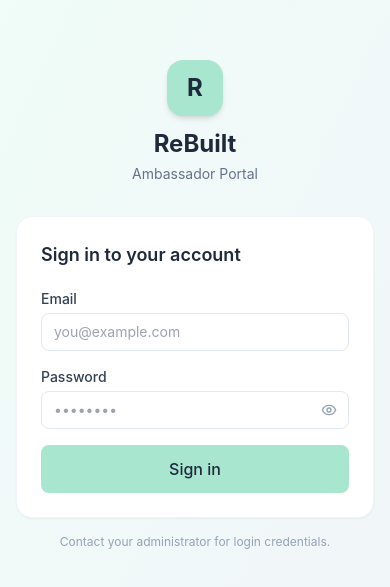
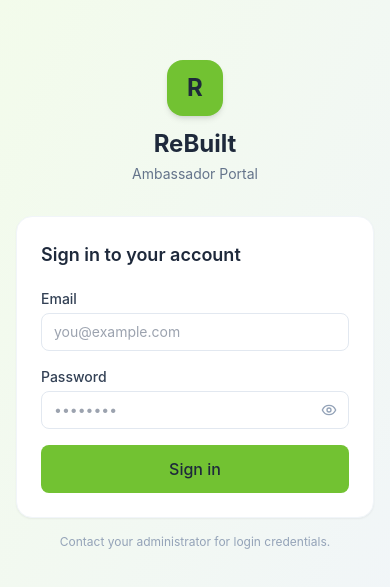
Before and after one commit to Dmachin7/rebuilt-ambassador, a React (Vite) app in the folder client/: page /login in a window 390 px wide. Shown: the part 117-704 px from the top of the page. Built offline with nearby package versions, Linux system fonts and the light colour scheme; no server answers.

Commit message:
major design changes for mobile, added logo

```diff
--- a/client/src/components/layout/AmbassadorLayout.jsx
+++ b/client/src/components/layout/AmbassadorLayout.jsx
@@ -25,8 +25,8 @@ export default function AmbassadorLayout() {
       {/* Mobile top header */}
       <header className="bg-white border-b border-slate-100 px-4 py-3 flex items-center justify-between sticky top-0 z-30">
         <div className="flex items-center gap-2">
-          <div className="w-7 h-7 bg-mint-300 rounded-lg flex items-center justify-center font-bold text-slate-800 text-xs">R</div>
-          <span className="font-semibold text-slate-800 text-sm">ReBuilt</span>
+          <img src="/rebuilt-logo.png" alt="ReBuilt Meals" className="h-8 w-8 object-contain" />
+          <span className="font-semibold text-slate-800 text-sm">ReBuilt Meals</span>
         </div>
         <div className="flex items-center gap-3">
           <NavLink to="/dashboard" className="text-xs text-slate-500 hover:text-slate-800 hidden sm:block">
--- a/client/src/index.css
+++ b/client/src/index.css
@@ -78,6 +78,21 @@
   }
 }
 
+/* FullCalendar mobile */
+@media (max-width: 639px) {
+  .fc .fc-toolbar {
+    flex-wrap: wrap;
+    gap: 0.5rem;
+  }
+  .fc .fc-toolbar-title {
+    font-size: 1rem !important;
+  }
+  .fc .fc-button {
+    padding: 0.25rem 0.5rem !important;
+    font-size: 0.75rem !important;
+  }
+}
+
 /* FullCalendar mint theme overrides */
 .fc-button-primary {
   background-color: #A8E6CF !important;
--- a/client/src/pages/admin/Calendar.jsx
+++ b/client/src/pages/admin/Calendar.jsx
@@ -13,6 +13,7 @@ import { Save } from 'lucide-react';
 export default function AdminCalendar() {
   const [events, setEvents] = useState([]);
   const [loading, setLoading] = useState(true);
+  const isMobile = window.innerWidth < 640;
   const [selected, setSelected] = useState(null);
   const [pendingChanges, setPendingChanges] = useState({}); // eventId → newDate
   const [saving, setSaving] = useState(false);
@@ -140,15 +141,19 @@ export default function AdminCalendar() {
           <Card className="p-2 overflow-hidden">
             <FullCalendar
               plugins={[dayGridPlugin, timeGridPlugin, listPlugin, interactionPlugin]}
-              initialView="dayGridMonth"
-              headerToolbar={{
+              initialView={isMobile ? 'listMonth' : 'dayGridMonth'}
+              headerToolbar={isMobile ? {
+                left: 'prev,next',
+                center: 'title',
+                right: 'today',
+              } : {
                 left: 'prev,next today',
                 center: 'title',
                 right: 'dayGridMonth,timeGridWeek,listWeek',
               }}
               events={calendarEvents}
               eventClick={handleEventClick}
-              editable={true}
+              editable={!isMobile}
               eventDrop={handleEventDrop}
               height="auto"
               eventDisplay="block"
--- a/client/src/pages/admin/Dashboard.jsx
+++ b/client/src/pages/admin/Dashboard.jsx
@@ -34,7 +34,7 @@ function EventMetricsPanel({ event, onSave }) {
   return (
     <div className="mt-3 pt-3 border-t border-slate-100">
       <p className="text-xs font-medium text-slate-500 mb-2">Admin Metrics Input</p>
-      <div className="flex gap-2 items-end">
+      <div className="flex flex-wrap gap-2 items-end">
         <div className="flex-1">
           <label className="text-xs text-slate-400">Meals Sold</label>
           <input
--- a/client/src/pages/admin/EventDetail.jsx
+++ b/client/src/pages/admin/EventDetail.jsx
@@ -182,7 +182,7 @@ export default function EventDetail() {
                       <span className="text-sm font-medium text-slate-700">
                         {shift.ambassador?.firstName} {shift.ambassador?.lastName}
                       </span>
-                      <div className="flex gap-3 text-xs text-slate-500">
+                      <div className="flex flex-wrap gap-3 text-xs text-slate-500">
                         <span>🛒 {shift.report.salesCount} sales</span>
                         <span>✋ {shift.report.signupsCount} sign-ups</span>
                         {shift.report.mealsPerSale && <span>🍽 {shift.report.mealsPerSale} meals/sale</span>}
--- a/client/src/pages/admin/Events.jsx
+++ b/client/src/pages/admin/Events.jsx
@@ -203,13 +203,15 @@ export default function AdminEvents() {
       </div>
 
       {/* Filter tabs */}
-      <div className="flex gap-1 bg-slate-100 rounded-lg p-1 w-fit">
+      <div className="overflow-x-auto">
+        <div className="flex gap-1 bg-slate-100 rounded-lg p-1 w-fit min-w-max">
           {[['', 'All'], ['UPCOMING', 'Upcoming'], ['ACTIVE', 'Active'], ['COMPLETED', 'Completed']].map(([val, label]) => (
             <button key={val} onClick={() => setFilter(val)}
               className={`px-3 py-1.5 rounded-md text-xs font-medium transition-colors ${filter === val ? 'bg-white shadow-sm text-slate-800' : 'text-slate-500 hover:text-slate-700'}`}>
               {label}
             </button>
           ))}
+        </div>
       </div>
 
       {events.length === 0 ? (
@@ -309,7 +311,7 @@ export default function AdminEvents() {
 
           <div className="border-t border-slate-100 pt-4">
             <p className="text-xs font-semibold text-slate-600 mb-3 uppercase tracking-wide">Event Contact</p>
-            <div className="grid grid-cols-1 gap-3 sm:grid-cols-3">
+            <div className="grid grid-cols-1 gap-3">
               <Input label="Name" value={form.contactName} onChange={f('contactName')} placeholder="Contact name" />
               <Input label="Phone" value={form.contactPhone} onChange={f('contactPhone')} placeholder="512-555-0000" />
               <Input label="Email" type="email" value={form.contactEmail} onChange={f('contactEmail')} placeholder="email@store.com" />
--- a/client/src/pages/admin/Payroll.jsx
+++ b/client/src/pages/admin/Payroll.jsx
@@ -227,13 +227,15 @@ function PayrollRecords() {
         </Card>
       </div>
 
-      <div className="flex gap-1 bg-slate-100 rounded-lg p-1 w-fit">
+      <div className="overflow-x-auto">
+        <div className="flex gap-1 bg-slate-100 rounded-lg p-1 w-fit min-w-max">
           {[['', 'All'], ['PENDING', 'Pending'], ['APPROVED', 'Approved'], ['PAID', 'Paid']].map(([val, label]) => (
             <button key={val} onClick={() => setFilter(val)}
               className={`px-3 py-1.5 rounded-md text-xs font-medium transition-colors ${filter === val ? 'bg-white shadow-sm text-slate-800' : 'text-slate-500 hover:text-slate-700'}`}>
               {label}
             </button>
           ))}
+        </div>
       </div>
 
       {payments.length === 0 ? (
@@ -301,7 +303,8 @@ export default function AdminPayroll() {
       </div>
 
       {/* Tab switcher */}
-      <div className="flex gap-1 bg-slate-100 rounded-lg p-1 w-fit">
+      <div className="overflow-x-auto">
+        <div className="flex gap-1 bg-slate-100 rounded-lg p-1 w-fit min-w-max">
           <button onClick={() => setTab('records')}
             className={`px-4 py-1.5 rounded-md text-xs font-medium transition-colors ${tab === 'records' ? 'bg-white shadow-sm text-slate-800' : 'text-slate-500 hover:text-slate-700'}`}>
             Payment Records
@@ -311,6 +314,7 @@ export default function AdminPayroll() {
             <Calendar size={12} /> Bi-Weekly Summary
           </button>
         </div>
+      </div>
 
       {tab === 'records' ? <PayrollRecords /> : <BiweeklySummary />}
     </div>
--- a/client/tailwind.config.js
+++ b/client/tailwind.config.js
@@ -5,16 +5,16 @@ export default {
     extend: {
       colors: {
         mint: {
-          50:  '#f0fdf8',
-          100: '#dcfcee',
-          200: '#bbf7e0',
-          300: '#A8E6CF',  // PRIMARY brand color
-          400: '#6ecfaa',
-          500: '#3bb889',
-          600: '#28976e',
-          700: '#1e7a5a',
-          800: '#1b6149',
-          900: '#18503d',
+          50:  '#f3fcea',
+          100: '#dcf5be',
+          200: '#b5ea84',
+          300: '#72c232',  // PRIMARY — matches ReBuilt Meals logo green
+          400: '#5aaa24',
+          500: '#47901b',
+          600: '#377514',
+          700: '#2b5c10',
+          800: '#21470c',
+          900: '#193808',
         },
       },
       fontFamily: {
```
Also changed, not shown: client/src/components/layout/AdminLayout.jsx (+5 -4 lines), client/public/rebuilt-logo.png (added). Lines whose indentation alone changed are shown as unchanged.
